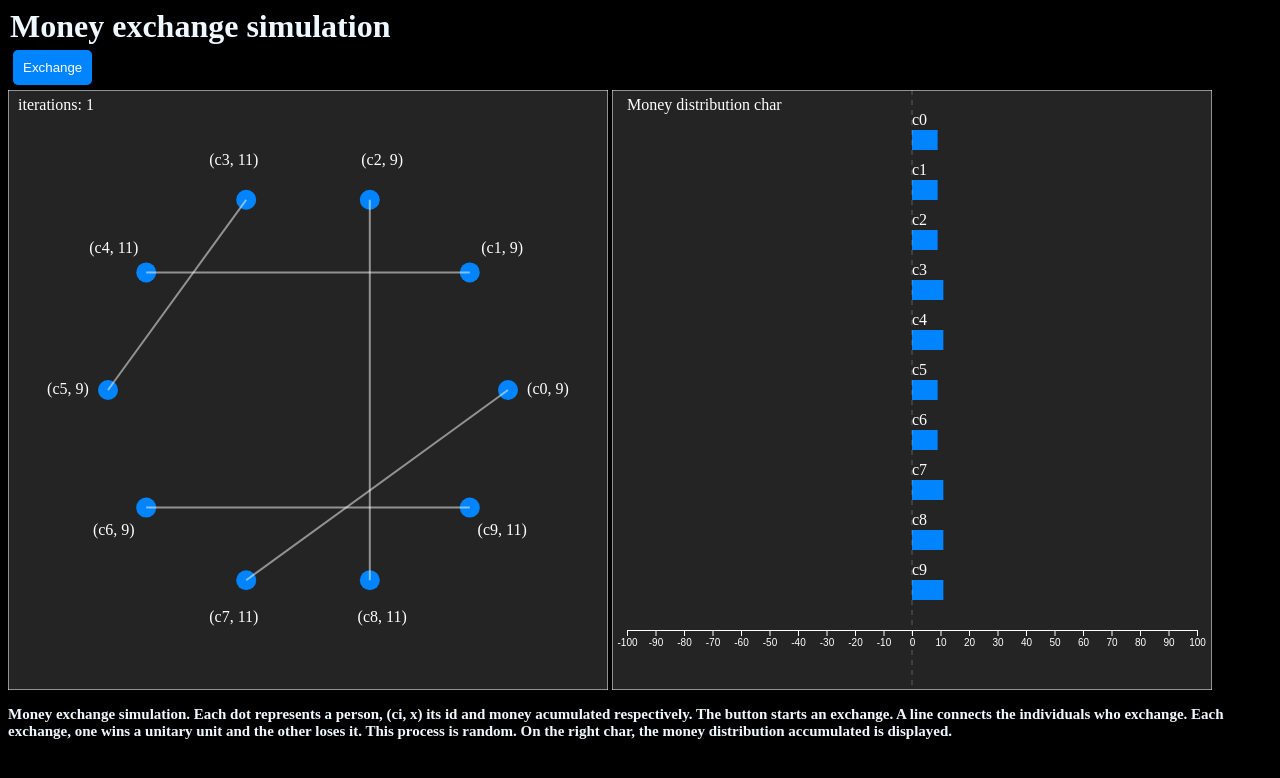
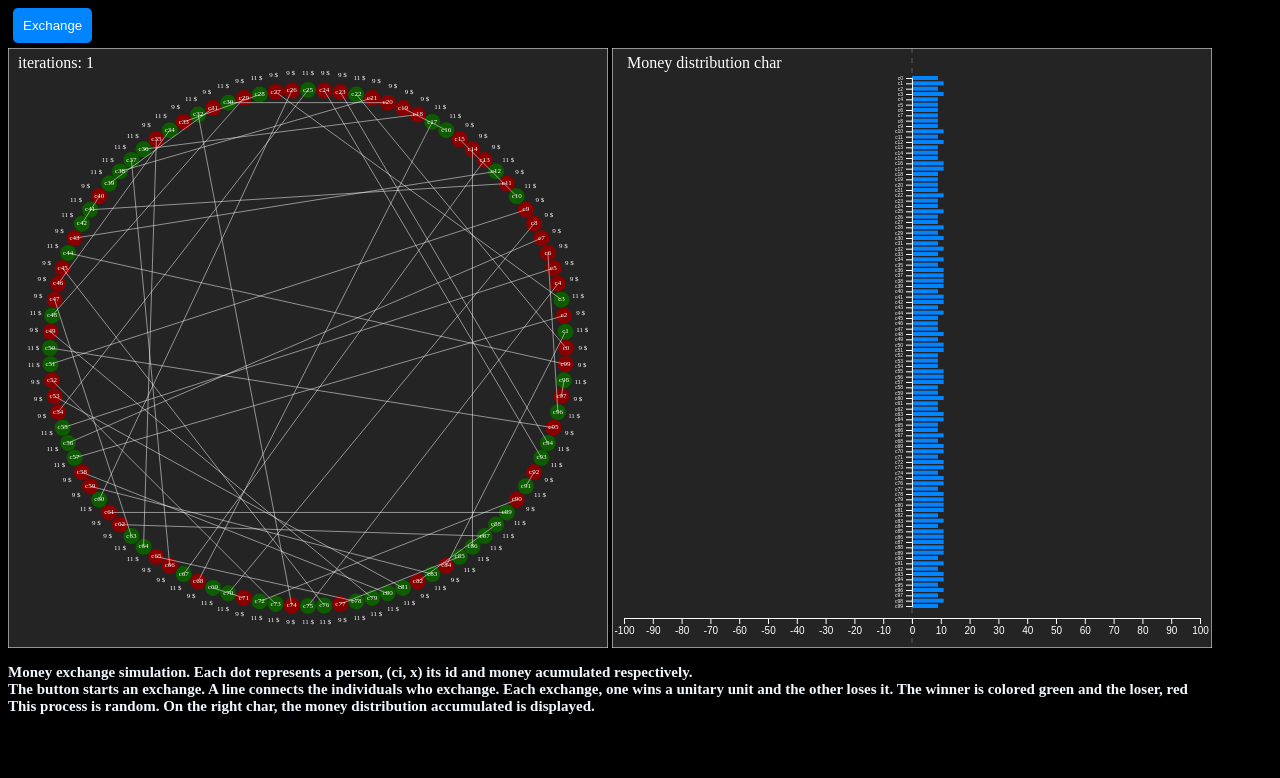
Before and after one commit to lrlrch4/Pareto-simulation, a plain HTML site: page index.html in a window 1280 px wide. Both pictures are taken after a click on the button "Exchange". Drawn offline with nearby package versions, Linux system fonts and the light colour scheme.

Commit message:
redesign for arbitrary dots

```diff
--- a/Char.js
+++ b/Char.js
@@ -10,24 +10,21 @@ svg2.append('rect')
 
 const moneyAxis = d3.scaleLinear()
     .domain([-100, 100])
-    .range([15, svgWidth-15]);
+    .range([.02*svgWidth, svgWidth*.98]);
 
-svg2.append("g")
-    .attr("transform", `translate(${0},${0.9*svgHeight} )`)
-    .call(d3.axisBottom(moneyAxis).ticks(20))
-    .attr('color', 'white');
 
+const dotsAxis = d3.scaleLinear()
+    .domain([0, numCircles - 1])
+    .range([.05*svgHeight, .93*svgHeight])
 
 
 const titleText = svg2.append('text')
-                    .text(`Money distribution char`)
-                    .attr('x',15)
-                    .attr('y',20)
-                    .attr('fill', 'white')
-                    .attr('id', 'iterations');
+    .text(`Money distribution char`)
+    .attr('x', 15)
+    .attr('y', 20)
+    .attr('fill', 'white')
+    .attr('id', 'iterations');
 
-
-const barScale = 5;
 
 const bars = svg2.selectAll('#bars')
     .data(circleData)
@@ -35,22 +32,12 @@ const bars = svg2.selectAll('#bars')
     .append('line')
     .attr('id', 'bars')
     .attr('x1', svgWidth/2)
-    .attr('y1', (d,i) => 50*(i+1))
+    .attr('y1', (d,i) => dotsAxis(i))
     .attr('x2', (d,i) => moneyAxis(moneyDistribution[i]))
-    .attr('y2', (d,i) => 50*(i+1))
+    .attr('y2', (d,i) => dotsAxis(i))
     .attr('stroke', '#0084ff')
-    .attr('stroke-width', 20);
+    .attr('stroke-width', .75*(dotsAxis(1) - dotsAxis(0))  );
 
-
-const barsLabel = svg2.selectAll('#barslabel')
-    .data(circleData)
-    .enter()
-    .append('text')
-    .attr('id', 'barslabel')
-    .text((d,i) => `c${i}`)
-    .attr('x', svgHeight/2)
-    .attr('y', (d, i) => 50*(i+0.7))
-    .attr('fill', 'white');
 
 const originLine = svg2.append('line')
     .attr('stroke', 'white')
@@ -60,3 +47,20 @@ const originLine = svg2.append('line')
     .attr('y2', svgHeight)
     .attr('opacity', .25)
     .attr('stroke-dasharray', '5,5');
+
+svg2.append("g")
+    .attr("transform", `translate(${0},${0.95*svgHeight} )`)
+    .call(d3.axisBottom(moneyAxis).ticks(20))
+    .attr('color', 'white');
+
+svg2.append("g")
+    .attr("transform", `translate(${svgWidth/2},${0} )`)
+    .call(
+        d3.axisLeft(dotsAxis)
+            .ticks(numCircles)
+            .tickFormat(
+                (d,i) => {return `c${i}`}
+            )
+        )
+    .attr('color', 'white')
+    .attr('font-size', '5px');
--- a/ConnectAll.js
+++ b/ConnectAll.js
@@ -42,16 +42,26 @@ function ConnectAll() {
             .attr("x2", xb)
             .attr("y2", yb)
             .attr("stroke", "white")
-            .attr("stroke-width", 2)
+            .attr("stroke-width", 1)
             .attr("opacity", .5);
 
         const r =  (Math.random() < 0.5) ? -1 : 1;
 
+
         moneyDistribution[a] +=  r;
         moneyDistribution[b] -=  r;
 
-        svg.select(`#t${a}`).text(`(c${a}, ${moneyDistribution[a]})`)
-        svg.select(`#t${b}`).text(`(c${b}, ${moneyDistribution[b]})`)
+        moneyText.select(`#money${a}`).text(`${moneyDistribution[a]} $`)
+        moneyText.select(`#money${b}`).text(`${moneyDistribution[b]} $`)
+
+        if(r > 0){
+            svg.select(`#c${a}`).style('fill', '#0e5c00');
+            svg.select(`#c${b}`).style('fill', '#8a0000');
+        }
+        else{
+            svg.select(`#c${a}`).style('fill', '#8a0000');
+            svg.select(`#c${b}`).style('fill', '#0e5c00');
+        }
     }
 
     console.log(moneyDistribution)
--- a/Pareto.js
+++ b/Pareto.js
@@ -12,9 +12,9 @@ svg.append('rect')
     .attr('fill', '#242424')
 
 // Configuración de los círculos
-const numCircles = 10;
+const numCircles = 100;
 
-const circleRadius = 200;
+const circleRadius = .43*svgWidth;
 const centerX = svgWidth / 2;
 const centerY = svgHeight / 2;
 const circleData = Array.from({ length: numCircles });
@@ -29,7 +29,7 @@ const circles = svg.selectAll("circle")
     .append("circle")
     .attr("cx", (d, i) => centerX + circleRadius * Math.cos((-2 * Math.PI * i) / numCircles))
     .attr("cy", (d, i) => centerY + circleRadius * Math.sin((-2 * Math.PI * i) / numCircles))
-    .attr("r", 10)
+    .attr("r", 8)
     .attr("id", (d, i) => 'c'+ i.toString())
     .style("fill", "#0084ff");
 
@@ -38,19 +38,35 @@ const texts = svg.selectAll("text")
     .data(circleData)
     .enter()
     .append("text")
-    .attr("x", (d, i) => centerX + 1.2*circleRadius * Math.cos((-2 * Math.PI * i) / numCircles))
-    .attr("y", (d, i) => centerY + 1.2*circleRadius * Math.sin((-2 * Math.PI * i) / numCircles))
-    .text((d, i) => `(c${i}, ${moneyDistribution[i]})`) // Texto que acompaña a cada círculo
+    .attr("x", (d, i) => centerX + circleRadius * Math.cos((-2 * Math.PI * i) / numCircles))
+    .attr("y", (d, i) => centerY + circleRadius * Math.sin((-2 * Math.PI * i) / numCircles))
+    .text((d, i) => `c${i}` )
     .attr("text-anchor", "middle")
     .attr("alignment-baseline", "middle")
     .attr("fill", "white")
-    .attr("id", (d, i) => 't'+ i.toString());
+    .attr("id", (d, i) => 't'+ i.toString())
+    .style('font-size', '7px');
+
+moneyText = svg.append('g')
+
+moneyText.selectAll('text')
+    .data(circleData)
+    .enter()
+    .append("text")
+    .attr("x", (d, i) => centerX + 1.065*circleRadius * Math.cos((-2 * Math.PI * i) / numCircles))
+    .attr("y", (d, i) => centerY + 1.065*circleRadius * Math.sin((-2 * Math.PI * i) / numCircles))
+    .text((d, i) => `${moneyDistribution[i]} $` )
+    .attr("text-anchor", "middle")
+    .attr("alignment-baseline", "middle")
+    .attr("fill", "white")
+    .attr("id", (d, i) => 'money'+ i.toString())
+    .style('font-size', '7px');
 
 var iterations = 0;
 
 const iterationsText = svg.append('text')
-                            .text(`Iterations: ${iterations}`)
-                            .attr('x',10)
-                            .attr('y',20)
-                            .attr('fill', 'white')
-                            .attr('id', 'iterations');
+    .text(`Iterations: ${iterations}`)
+    .attr('x',10)
+    .attr('y',20)
+    .attr('fill', 'white')
+    .attr('id', 'iterations');
--- a/index.html
+++ b/index.html
@@ -4,13 +4,12 @@
     <meta charset="UTF-8">
     <meta http-equiv="X-UA-Compatible" content="IE=edge">
     <meta name="viewport" content="width=device-width, initial-scale=1.0">
-    <title>Pareto distribution</title>
+    <title>Money exchange simulation</title>
     <link rel="stylesheet" href="styles.css">
     <script src="https://d3js.org/d3.v5.min.js"></script>
 
 </head>
 <body style="background: black;">
-    <h1 style="color: aliceblue; margin: 2px;"> Money exchange simulation </h1>
     <div>
 
         <!-- <label for="iterationsSlider" style="color: white;">Iterations</label>
@@ -34,7 +33,9 @@
     <script src = "ConnectAll.js"></script>
 
     <h2 style="color: aliceblue; font-size: 15px ;">
-        Money exchange simulation. Each dot represents a person, (ci, x) its id and money acumulated respectively. The button starts an exchange. A line connects the individuals who exchange. Each exchange, one wins a unitary unit and the other loses it. This process is random. On the right char, the money distribution accumulated is displayed.
+        Money exchange simulation. Each dot represents a person, (ci, x) its id and money acumulated respectively. <br>
+        The button starts an exchange. A line connects the individuals who exchange. Each exchange, one wins a unitary unit and the other loses it. The winner is colored green and the loser, red <br>
+         This process is random. On the right char, the money distribution accumulated is displayed.
     </h2>
 
 </body>
```
